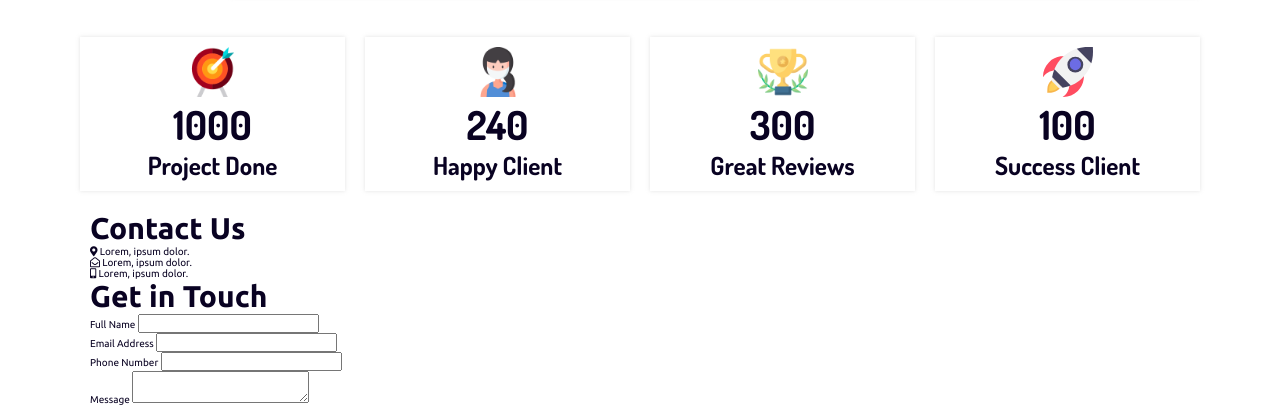
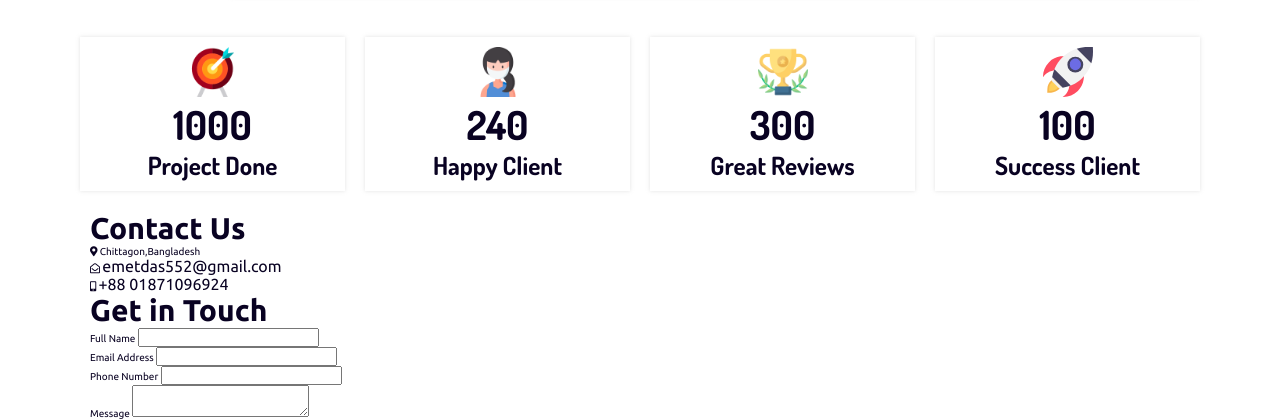
Before and after one commit to emetdas/protfolio, a website: page index.html in a window 1280 px wide. Shown: the part 2506-2925 px from the top of the page. Drawn offline with Linux system fonts and the light colour scheme; a web font is replaced by a local one.

```diff
--- a/index.html
+++ b/index.html
@@ -416,15 +416,15 @@
           <h3 class="contact-heading">Contact Us</h3>
           <div class="items">
             <i class="fas fa-map-marker-alt"></i>
-            <span>Lorem, ipsum dolor.</span>
+            <span>Chittagon,Bangladesh</span>
           </div>
           <div class="items">
             <i class="far fa-envelope-open"></i>
-            <span>Lorem, ipsum dolor.</span>
+            <span><a href="mailto:emetdas552@gmail.com">emetdas552@gmail.com</a></span>
           </div>
           <div class="items">
             <i class="fas fa-mobile-alt"></i>
-            <span>Lorem, ipsum dolor.</span>
+            <span><a href="tel:+01871096924">+88 01871096924</a></span>
           </div>
         </div>
         <div class="contact-items">
```
